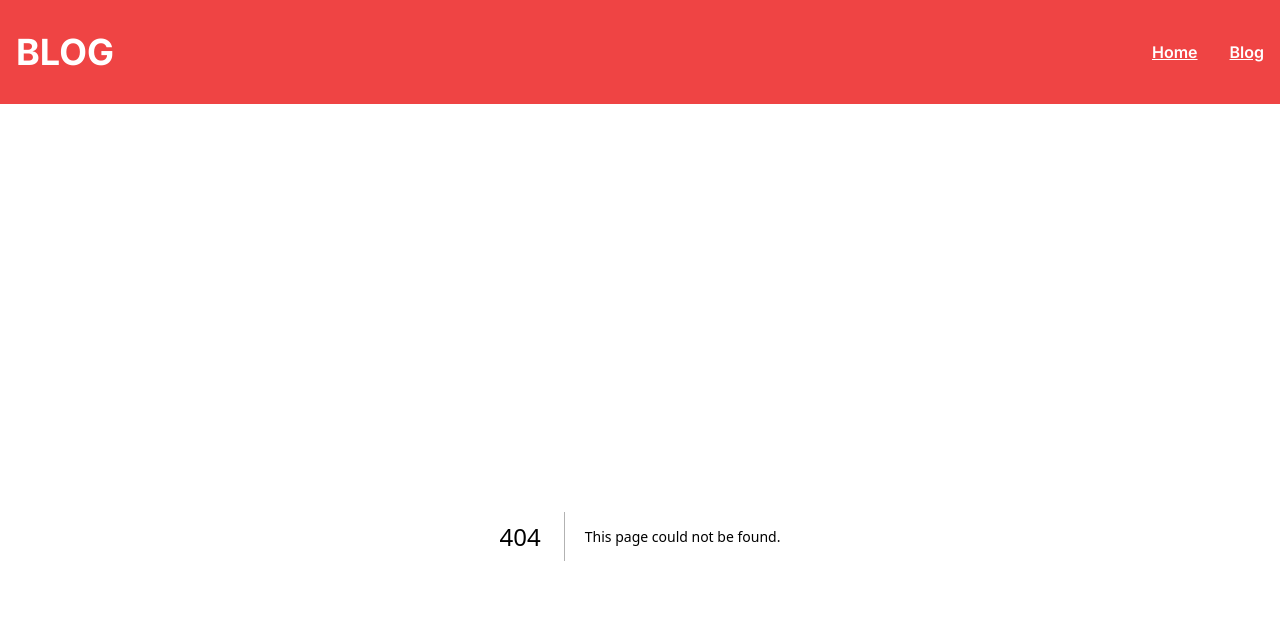
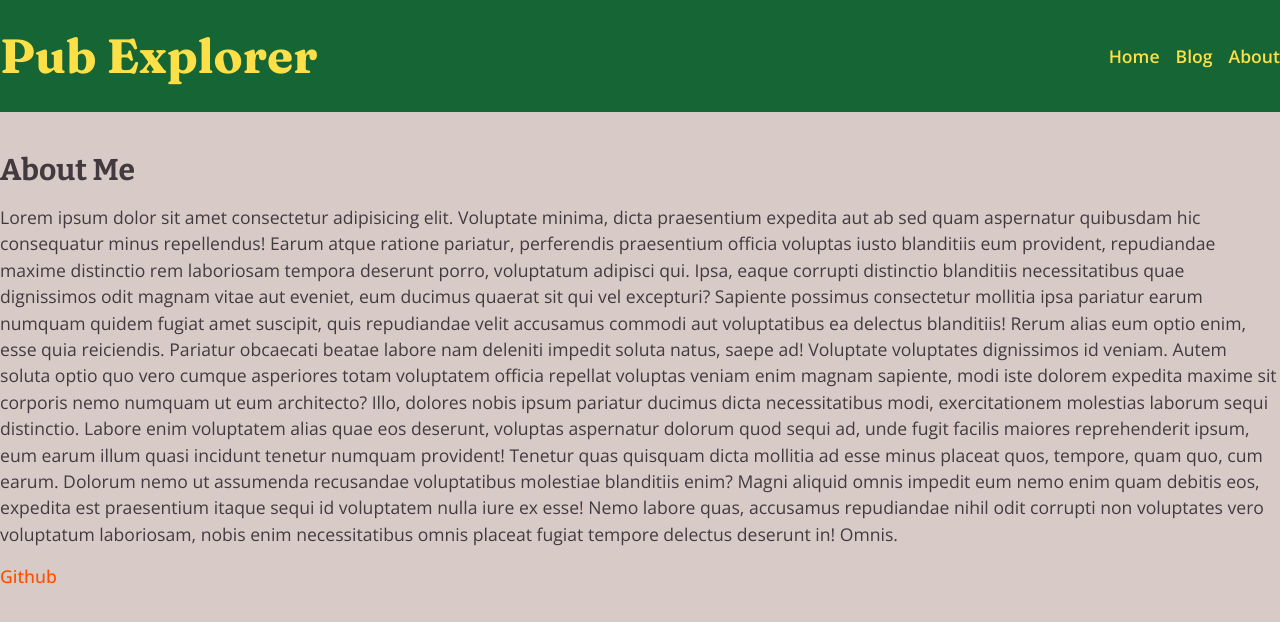
Before and after one commit to leemander/next-blog, a Next.js app: page /about in a window 1280 px wide. Before the commit this address had no page. Shown: the top 622 px of the page. Built offline with nearby package versions, Linux system fonts and the light colour scheme.

Commit message:
Add previous blog content

```diff
--- /dev/null
+++ b/src/app/about/page.tsx
@@ -0,0 +1,40 @@
+import { bitter } from "../layout";
+
+export default function Page() {
+  return (
+    <main className="fade-in">
+      <h2 className={`${bitter.className} text-3xl font-bold`}>About Me</h2>
+      <p className="my-4 ">
+        Lorem ipsum dolor sit amet consectetur adipisicing elit. Voluptate
+        minima, dicta praesentium expedita aut ab sed quam aspernatur quibusdam
+        hic consequatur minus repellendus! Earum atque ratione pariatur,
+        perferendis praesentium officia voluptas iusto blanditiis eum provident,
+        repudiandae maxime distinctio rem laboriosam tempora deserunt porro,
+        voluptatum adipisci qui. Ipsa, eaque corrupti distinctio blanditiis
+        necessitatibus quae dignissimos odit magnam vitae aut eveniet, eum
+        ducimus quaerat sit qui vel excepturi? Sapiente possimus consectetur
+        mollitia ipsa pariatur earum numquam quidem fugiat amet suscipit, quis
+        repudiandae velit accusamus commodi aut voluptatibus ea delectus
+        blanditiis! Rerum alias eum optio enim, esse quia reiciendis. Pariatur
+        obcaecati beatae labore nam deleniti impedit soluta natus, saepe ad!
+        Voluptate voluptates dignissimos id veniam. Autem soluta optio quo vero
+        cumque asperiores totam voluptatem officia repellat voluptas veniam enim
+        magnam sapiente, modi iste dolorem expedita maxime sit corporis nemo
+        numquam ut eum architecto? Illo, dolores nobis ipsum pariatur ducimus
+        dicta necessitatibus modi, exercitationem molestias laborum sequi
+        distinctio. Labore enim voluptatem alias quae eos deserunt, voluptas
+        aspernatur dolorum quod sequi ad, unde fugit facilis maiores
+        reprehenderit ipsum, eum earum illum quasi incidunt tenetur numquam
+        provident! Tenetur quas quisquam dicta mollitia ad esse minus placeat
+        quos, tempore, quam quo, cum earum. Dolorum nemo ut assumenda recusandae
+        voluptatibus molestiae blanditiis enim? Magni aliquid omnis impedit eum
+        nemo enim quam debitis eos, expedita est praesentium itaque sequi id
+        voluptatem nulla iure ex esse! Nemo labore quas, accusamus repudiandae
+        nihil odit corrupti non voluptates vero voluptatum laboriosam, nobis
+        enim necessitatibus omnis placeat fugiat tempore delectus deserunt in!
+        Omnis.
+      </p>
+      <a href="https://github.com/leemander">Github</a>
+    </main>
+  );
+}
--- a/src/app/globals.css
+++ b/src/app/globals.css
@@ -2,7 +2,36 @@
 @tailwind components;
 @tailwind utilities;
 
-a {
-  font-weight: 600;
+:root {
+  --bg-color: #d8cbc7;
+  --text-color: #433a3f;
+  --accent-color: #ff4e00;
+}
+
+body {
+  background-color: var(--bg-color);
+  color: var(--text-color);
+  font-size: 1.1rem;
+}
+
+a:not(.header__link) {
+  color: var(--accent-color);
+  font-weight: 500;
+}
+
+a:is(:hover, :focus-visible) {
   text-decoration: underline;
 }
+
+.fade-in {
+  animation: fade-in 0.33s linear;
+}
+
+@keyframes fade-in {
+  0% {
+    opacity: 0;
+  }
+  100% {
+    opacity: 1;
+  }
+}
--- a/src/app/layout.tsx
+++ b/src/app/layout.tsx
@@ -1,12 +1,14 @@
 import type { Metadata } from "next";
-import { Inter } from "next/font/google";
+import { Open_Sans, Bitter } from "next/font/google";
 import "./globals.css";
 import Header from "@/components/Header";
 
-const inter = Inter({ subsets: ["latin"] });
+const openSans = Open_Sans({ subsets: ["latin"] });
+
+export const bitter = Bitter({ subsets: ["latin"] });
 
 export const metadata: Metadata = {
-  title: "Create Next App",
+  title: "Pub Explorer",
   description: "Generated by create next app",
 };
 
@@ -17,9 +19,9 @@ export default function RootLayout({
 }) {
   return (
     <html lang="en">
-      <body className={inter.className}>
+      <body className={openSans.className}>
         <Header />
-        <div className="container mx-auto my-8 px-4">{children}</div>
+        <div className="container mx-auto py-10">{children}</div>
       </body>
     </html>
   );
--- a/src/components/Header.tsx
+++ b/src/components/Header.tsx
@@ -1,16 +1,35 @@
 import Link from "next/link";
+import { Fraunces } from "next/font/google";
+
+const fraunces = Fraunces({
+  subsets: ["latin"],
+});
+
 export default function Header() {
   return (
-    <header className="bg-red-500 py-8 text-white">
-      <div className="container mx-auto  px-4  flex items-center justify-between">
-        <h1 className="font-bold text-4xl">BLOG</h1>
+    <header className="bg-green-800 text-yellow-300">
+      <div
+        className={"container mx-auto flex justify-between py-8 items-center"}
+      >
+        <h1 className={`text-5xl font-bold ${fraunces.className}`}>
+          Pub Explorer
+        </h1>
         <nav>
-          <ul className="flex gap-8">
+          <ul className="flex gap-4 font-semibold ">
             <li>
-              <Link href="/">Home</Link>
+              <Link className="header__link" href="/">
+                Home
+              </Link>
             </li>
             <li>
-              <Link href="/blog">Blog</Link>
+              <Link className="header__link" href="/blog">
+                Blog
+              </Link>
+            </li>
+            <li>
+              <Link className="header__link" href="/about">
+                About
+              </Link>
             </li>
           </ul>
         </nav>
```
